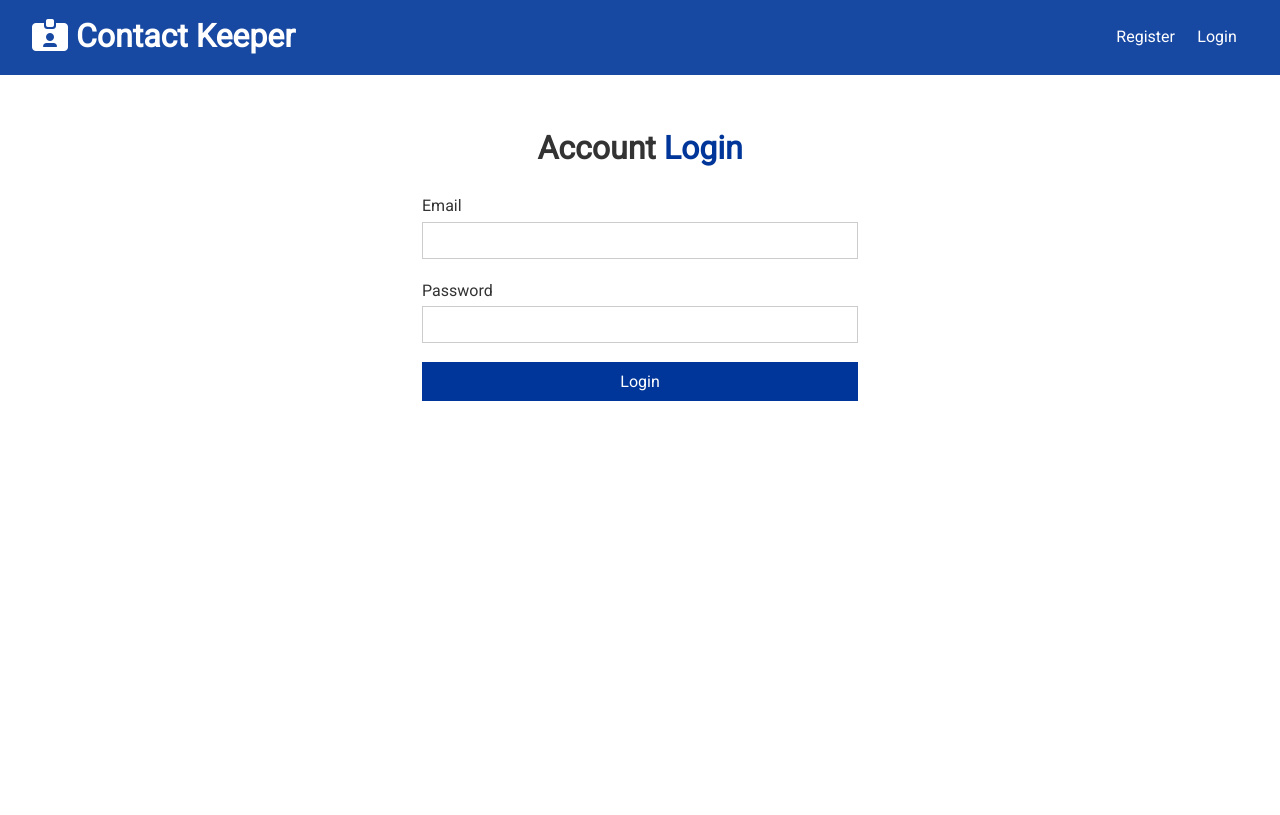
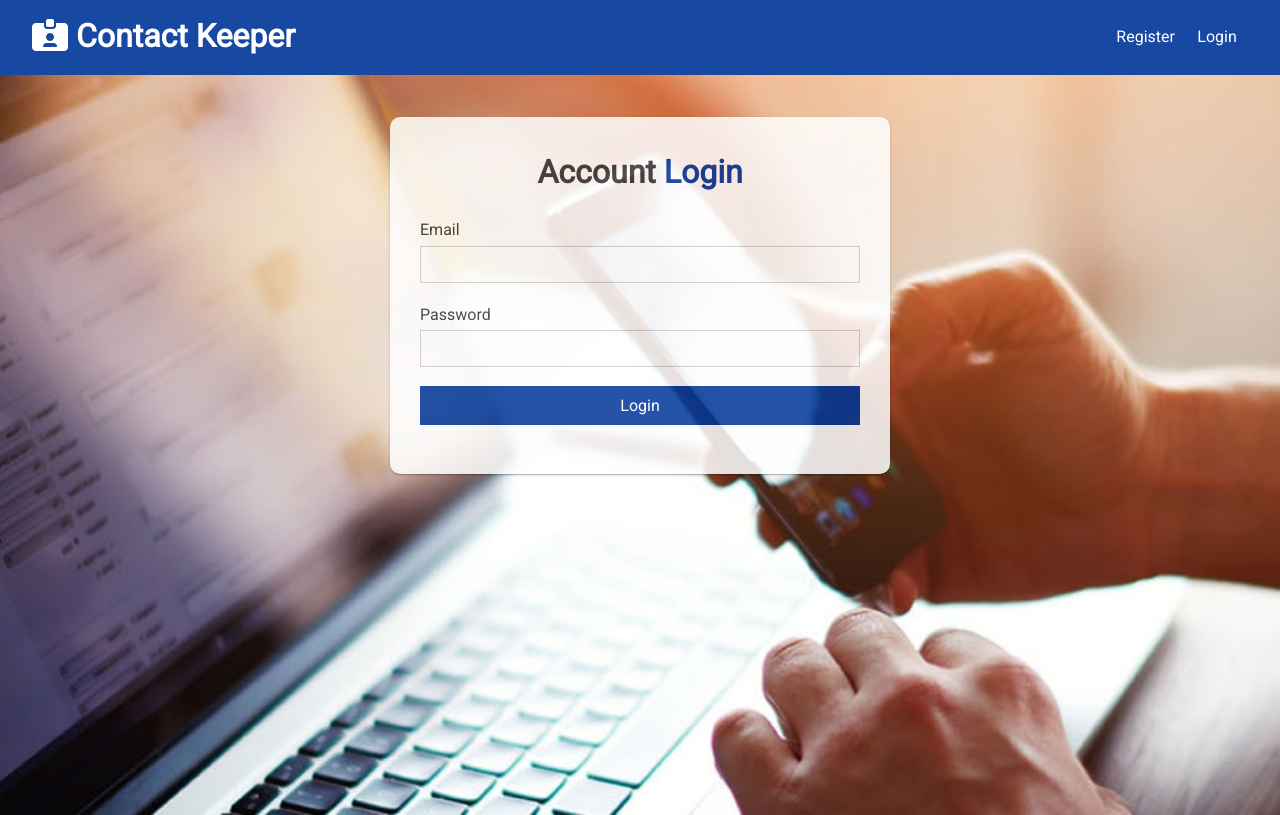
Before and after one commit to onuriltan/ContactKeeper, a React (Create React App) app in the folder client/: page /login in a window 1280 px wide. Built offline with nearby package versions, Linux system fonts and the light colour scheme.

Commit message:
add homepage image

```diff
--- a/client/public/index.html
+++ b/client/public/index.html
@@ -11,35 +11,12 @@
 
     <meta name="viewport" content="width=device-width, initial-scale=1" />
     <meta name="theme-color" content="#000000" />
-    <!--
-      manifest.json provides metadata used when your web app is installed on a
-      user's mobile device or desktop. See https://developers.google.com/web/fundamentals/web-app-manifest/
-    -->
-    <link rel="manifest" href="%PUBLIC_URL%/manifest.json" />
-    <!--
-      Notice the use of %PUBLIC_URL% in the tags above.
-      It will be replaced with the URL of the `public` folder during the build.
-      Only files inside the `public` folder can be referenced from the HTML.
 
-      Unlike "/favicon.ico" or "favicon.ico", "%PUBLIC_URL%/favicon.ico" will
-      work correctly both with client-side routing and a non-root public URL.
-      Learn how to configure a non-root public URL by running `npm run build`.
-    -->
     <script src="https://kit.fontawesome.com/15c6664608.js"> </script>
     <title>Contact Keeper</title>
   </head>
   <body>
     <noscript>You need to enable JavaScript to run this app.</noscript>
     <div id="root"></div>
-    <!--
-      This HTML file is a template.
-      If you open it directly in the browser, you will see an empty page.
-
-      You can add webfonts, meta tags, or analytics to this file.
-      The build step will place the bundled scripts into the <body> tag.
-
-      To begin the development, run `npm start` or `yarn start`.
-      To create a production bundle, use `npm run build` or `yarn build`.
-    -->
   </body>
 </html>
--- a/client/src/App.css
+++ b/client/src/App.css
@@ -347,6 +347,15 @@ button {
   padding: 0 2rem;
 }
 
+.account-form {
+  background-color: white;
+  border-radius: 10px;
+  height: 100%;
+  padding: 30px;
+  box-shadow: 0px 1px 3px 0px rgba(0, 0, 0, 0.2), 0px 1px 1px 0px rgba(0, 0, 0, 0.14), 0px 2px 1px -1px rgba(0, 0, 0, 0.12);
+  opacity: 0.85;
+}
+
 .form-container h1,
 h2,
 h3 {
@@ -373,7 +382,6 @@ table th {
   width: 100%;
   border-bottom: solid 1px var(--primary-color);
   opacity: 0.9;
-  margin-bottom: 1rem;
 }
 
 .navbar ul {
@@ -450,3 +458,10 @@ table th {
     justify-content: center;
   }
 }
+
+.main-page {
+  background: url(./assets/contact.jpg) no-repeat fixed center;
+  background-size: cover;
+  min-height: calc(100vh - 60px);
+  padding-top: 10px;
+}
--- a/client/src/App.js
+++ b/client/src/App.js
@@ -27,7 +27,6 @@ const App = () => {
           <Router>
             <Fragment>
               <NavBar />
-              <div className="container">
                 <Alerts/>
                 <Switch>
                   <PrivateRoute exact path='/' component={Home} />
@@ -35,7 +34,6 @@ const App = () => {
                   <Route exact path='/login' component={Login} />
                   <Route exact path='/register' component={Register} />
                 </Switch>
-              </div>
             </Fragment>
           </Router>
         </AlertState>
--- a/client/src/components/auth/Login.jsx
+++ b/client/src/components/auth/Login.jsx
@@ -40,7 +40,8 @@ const Login = props => {
   }
 
   return (
-    <div className='form-container'>
+    <div className='main-page'>
+      <div className='form-container account-form'>
         <h1>Account <span className="text-primary">Login</span></h1>
         <form onSubmit={onSubmit}>
           <div className="form-group">
@@ -54,6 +55,7 @@ const Login = props => {
           <input type="submit" value='Login' className='btn btn-primary btn-block'/>
         </form>
       </div>
+    </div>
   );
 };
 
--- a/client/src/components/auth/Register.jsx
+++ b/client/src/components/auth/Register.jsx
@@ -1,51 +1,52 @@
-import React, { useState, useContext, useEffect } from 'react';
-import AlertContext from '../../context/alert/alertContext'
-import AuthContext from '../../context/auth/authContext'
+import React, { useState, useContext, useEffect } from "react";
+import AlertContext from "../../context/alert/alertContext";
+import AuthContext from "../../context/auth/authContext";
 
 const Register = props => {
-  const alertContext = useContext(AlertContext)
-  const authContext = useContext(AuthContext)
-  const { setAlert } = alertContext
-  const { register, error, clearErrors, isAuthenticated } = authContext
+  const alertContext = useContext(AlertContext);
+  const authContext = useContext(AuthContext);
+  const { setAlert } = alertContext;
+  const { register, error, clearErrors, isAuthenticated } = authContext;
 
   useEffect(() => {
-    if(isAuthenticated) {
-      props.history.push('/')
+    if (isAuthenticated) {
+      props.history.push("/");
     }
-    if(error === 'Email already reqistered') {
-      console.log(error)
-      setAlert(error, 'danger')
-      clearErrors()
+    if (error === "Email already reqistered") {
+      console.log(error);
+      setAlert(error, "danger");
+      clearErrors();
     }
     // eslint-disable-next-line
-  }, [error, isAuthenticated, props.history])
+  }, [error, isAuthenticated, props.history]);
 
   const [user, setUser] = useState({
-    name: '',
-    email: '',
-    password: '',
-    password2: ''
-  })
-  const {name, email, password, password2 } = user
+    name: "",
+    email: "",
+    password: "",
+    password2: ""
+  });
+  const { name, email, password, password2 } = user;
 
   const onChange = e => {
-   setUser({ ...user, [e.target.name]: e.target.value })
-  }
+    setUser({ ...user, [e.target.name]: e.target.value });
+  };
 
   const onSubmit = e => {
-    e.preventDefault()
-    if(name === '' || email === '' || password === '' || password2 === '') {
-      setAlert('Please enter all fields', 'danger')
+    e.preventDefault();
+    if (name === "" || email === "" || password === "" || password2 === "") {
+      setAlert("Please enter all fields", "danger");
     }
-    if(password !== password2) {
-      setAlert('Passwords dont match', 'danger')
-    }else {
-      register({ name, email, password })
+    if (password !== password2) {
+      setAlert("Passwords dont match", "danger");
+    } else {
+      register({ name, email, password });
     }
-  }
+  };
 
   return (
-    <div className='form-container'>
+    <div className='main-page'>
+      <div className='form-container account-form'>
         <h1>Account <span className="text-primary">Register</span></h1>
         <form onSubmit={onSubmit}>
           <div className="form-group">
@@ -69,6 +70,7 @@ const Register = props => {
           <input type="submit" value='Register' className='btn btn-primary btn-block'/>
         </form>
       </div>
+    </div>
   );
 };
 
--- a/client/src/components/pages/Home.jsx
+++ b/client/src/components/pages/Home.jsx
@@ -13,7 +13,7 @@ const Home = () => {
     // eslint-disable-next-line
   }, [])
   return (
-    <div className='grid-2'>
+    <div className='grid-2 container' style={{marginTop: '30px'}}>
       <div>
         <ContactForm />
       </div>
```
Also changed, not shown: client/src/assets/contact.jpg (added). Lines whose indentation alone changed are shown as unchanged.
